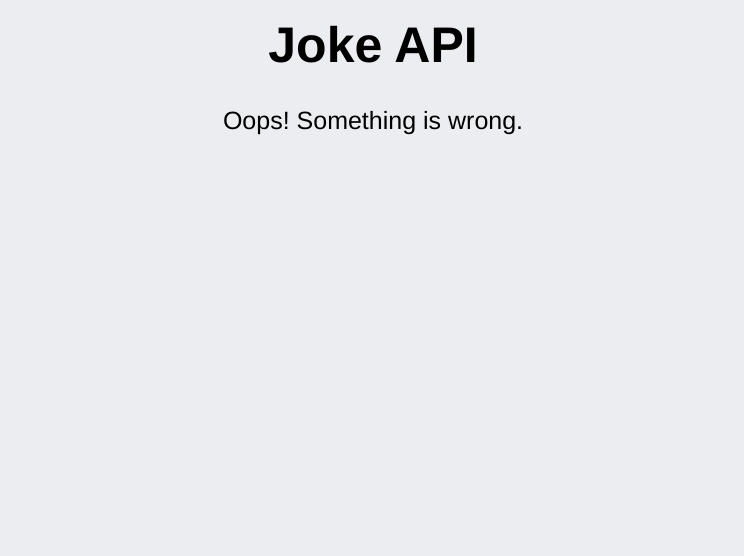
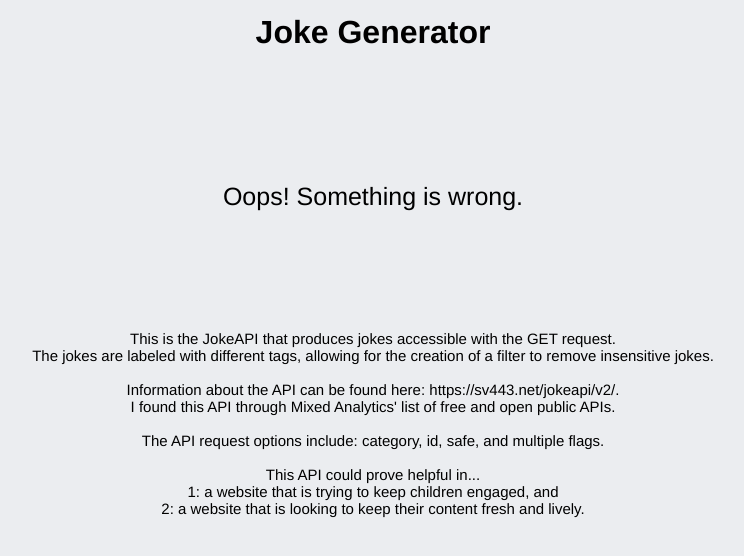
Before and after one commit to bgattinoni/comp20, a plain HTML site: page api.html in a window 1280 px wide. Shown: the whole page, without its empty margins (267-1011 px from the left). Drawn offline with nearby package versions, Linux system fonts and the light colour scheme; no server answers.

Commit message:
Add files via upload

```diff
--- a/api.html
+++ b/api.html
@@ -17,8 +17,12 @@
 		text-align: center;
 		font-family: "Helvetica";
 		background-color: #ebedf0;
-		line-height: 3;
+	}
+	#jokepart1{
 		font-size: 25px;
+	}
+	#notes{
+		font-size: 15px;
 	}
 </style>
 </head>
@@ -71,9 +75,19 @@ function requestJoke(){
 <!-- BODY - where the joke will be. Calls requestJoke when it loads-->
 <body id = "body" onload="requestJoke()">
 
-<h1 id="header">Joke API</h1>
+<h1 id="header">Joke Generator</h1>
+<br><br><br><br><br><br><br>
 <div id="jokepart1">
 	Joke Loading...
+</div>
+<div id="notes">
+<br><br><br><br><br><br><br>
+This is the JokeAPI that produces jokes accessible with the GET request. <br>
+The jokes are labeled with different tags, allowing for the creation of
+a filter to remove insensitive jokes. <br><br>Information about the API can be found here: https://sv443.net/jokeapi/v2/. <br>
+I found this API through Mixed Analytics' list of free and open public APIs. <br><br>
+The API request options include: category, id, safe, and multiple flags. <br><br>
+This API could prove helpful in... <br>1: a website that is trying to keep children engaged, and <br>2: a website that is looking to keep their content fresh and lively.
 </div>
 
 
```
